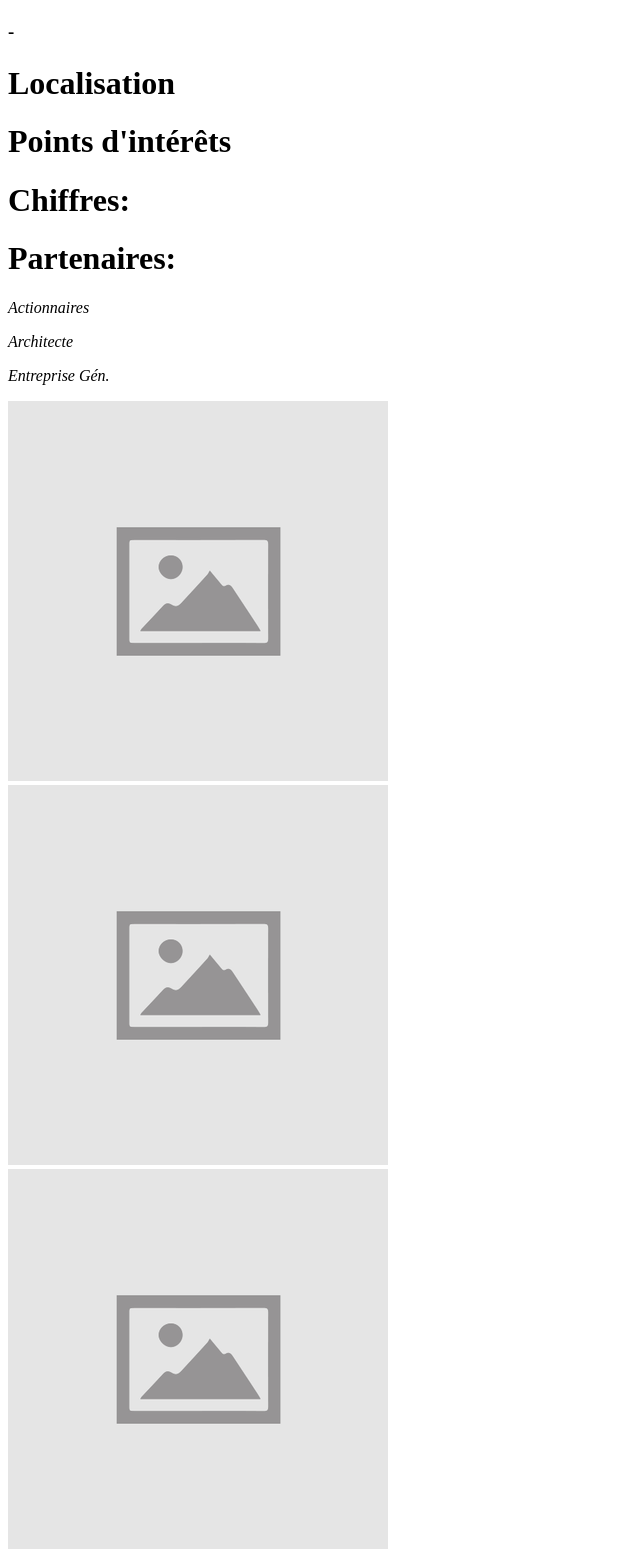
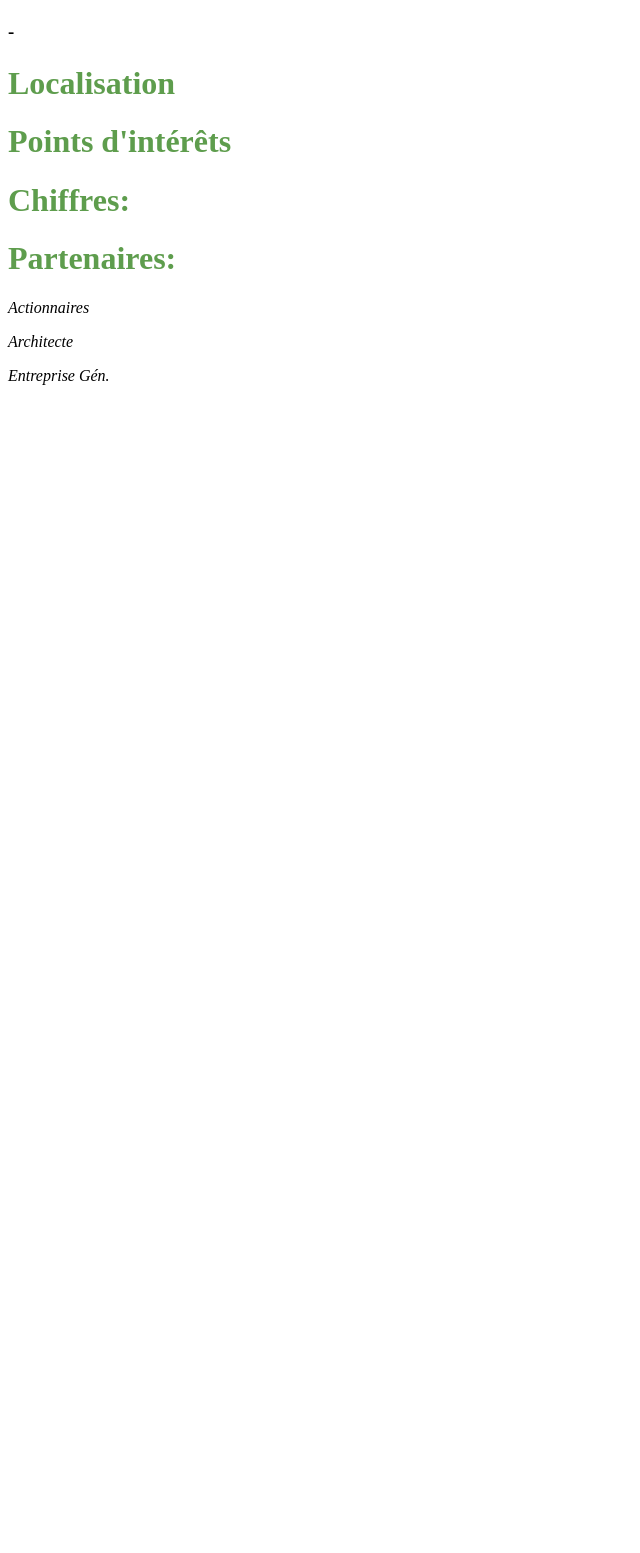
Before and after one commit to Eddaoust/tfe-devlop-eat, a Symfony app: template templates/project/project_pdf.html.twig in a window 1280 px wide. Shown: the top 1553 px of the page, without its empty margins (0-640 px from the left). After the commit the page ends 385 px from the top, so only its background shows below. Run offline with Twig, Linux system fonts and the light colour scheme; the template is opened without the code that fills it, so the values that code supplies are empty; some libraries are stand-ins or nearby versions.

Commit message:
Export PDF css

```diff
--- a/src/Controller/AccountController.php
+++ b/src/Controller/AccountController.php
@@ -39,7 +39,7 @@ class AccountController extends Controller
         $form->handleRequest($request);
 
         if ($form->isSubmitted() && $form->isValid()) {
-
+			//TODO Impossible de modifier l'image quand on est l'utilisateur connecté
             $data = $form->getData();
             $image = $data->getImage();
             // Test de la présence d'une image envoyé via le form
--- a/src/Controller/UserController.php
+++ b/src/Controller/UserController.php
@@ -72,6 +72,7 @@ class UserController extends Controller
             $manager->flush();
             // Envoi du mail d'invitation
             $message = (new \Swift_Message('Invitation pour Devlop Eat'))
+				//TODO Changer l'utilisateur pour no reply
                 ->setFrom('eddst.webdev@gmail.com')// devlopeat@eddaoust.com "Changer lors Push en ligne"
                 ->setTo($user->getEmail())
                 ->setBody(
--- a/templates/project/project_pdf.html.twig
+++ b/templates/project/project_pdf.html.twig
@@ -1,103 +1,74 @@
 <!doctype html>
-<html lang=fr>
+<html lang="fr">
 <head>
 	<meta charset="UTF-8">
-    <meta name="viewport"
-          content="width=device-width, user-scalable=no, initial-scale=1.0, maximum-scale=1.0, minimum-scale=1.0">
-    <meta http-equiv="X-UA-Compatible" content="ie=edge">
-    <title>PDF</title>
+	<title>Project to pdf</title>
+	<style>
+		* {
+			font-family: Avenir;
+		}
+
+		h1 {
+			color: #5E9D4D;
+			font-weight: bold;
+		}
+	</style>
 </head>
 <body>
 <div class="container">
-        <div class="row">
-            <div class="col-8">
-                <div class="container-fluid">
-                    <div class="row">
-                        <div class="col-6">
-                            <h1 class="text-success">{{ project.name }}</h1>
-                            <input type="hidden" id="projectId" value="{{ project.id }}">
+	<div class="content">
+		<div class="title">
+			<h1>{{ project.name }}</h1>
+			<h3>{{ project.projectOwner.name }} {{ project.projectOwner.companyCategory.abbreviation }}
+				- {{ project.projectOwner.country.code }}</h3>
 		</div>
-                        <div class="col-6">
-                            <h3 class="pt-2">{{ project.projectOwner.name }} {{ project.projectOwner.companyCategory.abbreviation }} - {{ project.projectOwner.country.code }}</h3>
-                        </div>
-                    </div>
-
-                    <div class="description mt-2 ml-3">
 		{% if project.description %}
 			{% set descriptions = project.description | split('\n') %}
 			{% for description in descriptions %}
 				<p>{{ description }}</p>
 			{% endfor %}
 		{% endif %}
-                    </div>
 
-                    <h1 class="text-success">Localisation</h1>
+		<h1>Localisation</h1>
 		{% if project.address %}
-                        <div class="localisation mt-2 ml-3">
 			<p>{{ project.address }}</p>
 			<p>{{ project.postalCode }} {{ project.city }}</p>
-                        </div>
 		{% endif %}
 
-                    <h1 class="text-success">Points d'intérêts</h1>
+		<h1>Points d'intérêts</h1>
 		{% if project.pointOfInterest %}
-                        <div class="point-interest mt-2 ml-3">
 			{% set pointsInterest = project.pointOfInterest | split('\n') %}
 			{% for point in pointsInterest %}
 				<p>{{ point }}</p>
 			{% endfor %}
-                        </div>
 		{% endif %}
 
-                    <h1 class="text-success">Chiffres: </h1>
+		<h1>Chiffres: </h1>
 		{% if project.fieldSize %}
-                        <div class="numbers mt-2 ml-3">
-                            <p><i class="mr-2">Terrain</i>{{ project.fieldSize }} ares</p>
-                            <p><i class="mr-2">Chiffre d'affaire</i>{{ project.turnover }} &euro;</p>
-                            <p><i class="mr-2">Lots</i>{{ project.lots }}</p><br>
-                        </div>
+			<p><i>Terrain</i>{{ project.fieldSize }} ares</p>
+			<p><i>Chiffre d'affaire</i>{{ project.turnover }} &euro;</p>
+			<p><i>Lots</i>{{ project.lots }}</p><br>
 		{% endif %}
-                    <h1 class="text-success">Partenaires: </h1>
-                    <div class="shareholders mt-2 ml-3">
-                        <p><i class="mr-2">Actionnaires</i></p>
+
+		<h1>Partenaires: </h1>
+		<p><i>Actionnaires</i></p>
 		{% if project.projectOwner.shareholders %}
 			{% for shareholder in project.projectOwner.shareholders %}
-                                <p class="ml-5">{{ shareholder.shareholder.name }} - {{ shareholder.part }}%</p>
+				<p>{{ shareholder.shareholder.name }} - {{ shareholder.part }}%</p>
 			{% endfor %}
 		{% endif %}
-                        <p><i class="mr-2">Architecte</i></p>
+		<p><i>Architecte</i></p>
 		{% if project.architect %}
-                            <p class="ml-5">{{ project.architect.name }}</p>
+			<p>{{ project.architect.name }}</p>
 		{% endif %}
-                        <p><i class="mr-2">Entreprise Gén.</i></p>
+		<p><i>Entreprise Gén.</i></p>
 		{% if project.generalCompany %}
-                            <p class="ml-5">{{ project.generalCompany.name }}</p>
+			<p>{{ project.generalCompany.name }}</p>
 		{% endif %}
 	</div>
+	<div class="image_container">
+
 	</div>
 </div>
-            <div class="col-4">
-                <div class="container-fluid">
-                    <div class="row"><img src="{{ project.img1 ? asset('img/project/') ~ project.img1 : asset('img/project/default.png') }}"></div>
-                    <div class="row"><img src="{{ project.img2 ? asset('img/project/') ~ project.img2 : asset('img/project/default.png') }}"></div>
-                    <div class="row"><img src="{{ project.img3 ? asset('img/project/') ~ project.img3 : asset('img/project/default.png') }}"></div>
-                </div>
-            </div>
-        </div>
-        <div class="row">
-            <div class="col">
-                <div class="timeline" style="width: 100%; height: 100px;">
-                    <canvas id="timeline"></canvas>
-                </div>
-                <div class="chart" style="width: 100%; height: 200px;">
-                    <canvas id="myChart"></canvas>
-                </div>
-            </div>
-        </div>
-    </div>
-    <script src="{{ absolute_url(asset('https://ajax.aspnetcdn.com/ajax/jQuery/jquery-3.3.1.min.js')) }}"></script>
-    <script src="{{ absolute_url(asset('https://cdnjs.cloudflare.com/ajax/libs/popper.js/1.14.3/umd/popper.min.js')) }}" integrity="sha384-ZMP7rVo3mIykV+2+9J3UJ46jBk0WLaUAdn689aCwoqbBJiSnjAK/l8WvCWPIPm49" crossorigin="anonymous"></script>
-    <script src="{{ absolute_url(asset('https://cdnjs.cloudflare.com/ajax/libs/Chart.js/2.7.3/Chart.bundle.min.js')) }}"></script>
-    <script src="{{ absolute_url(asset('js/project_one.js')) }}"></script>
 </body>
 </html>
```
Also changed, not shown: src/Controller/ApiController.php (+17 -17 lines), src/Controller/ProjectController.php (+65 -70 lines), templates/base.html.twig (+10 -0 lines), 1 other file. Lines whose indentation alone changed are shown as unchanged.
